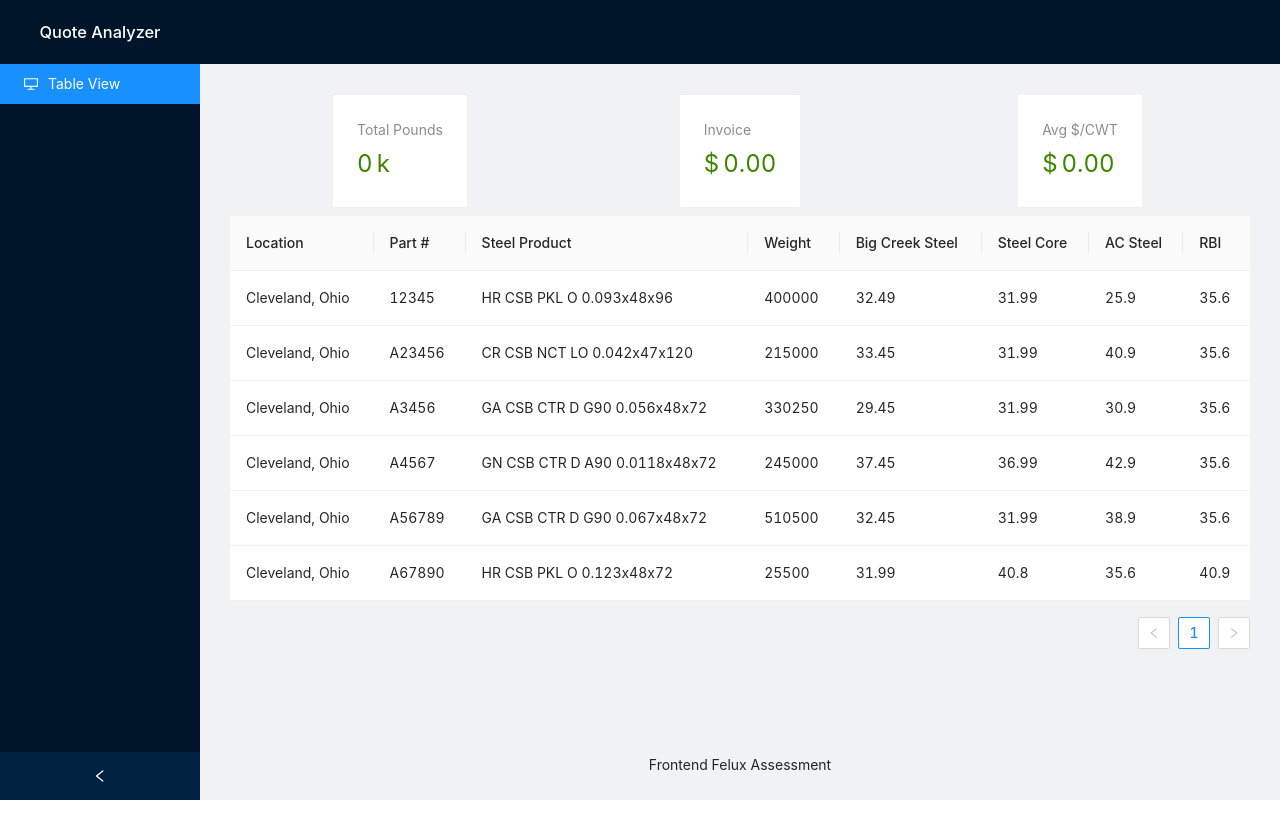
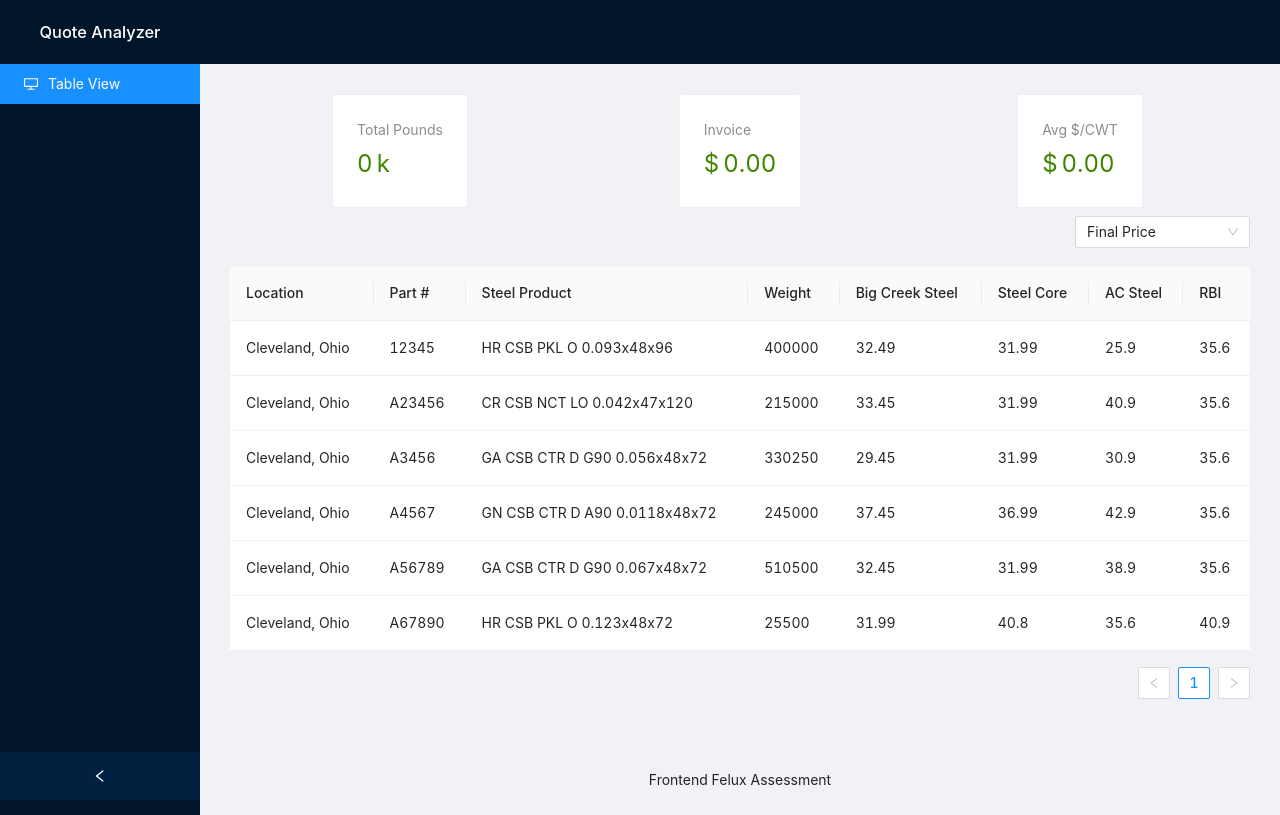
Before and after one commit to matthewbennett/felux, a React (Create React App) app in the folder client/: page / in a window 1280 px wide. Built offline with nearby package versions, Linux system fonts and the light colour scheme.

Commit message:
table is updating

```diff
--- /dev/null
+++ b/client/src/components/DataTable/DataTable.css
@@ -0,0 +1,4 @@
+.spacer {
+    width: 100%;
+    height: 50px;
+}
--- a/client/src/components/DataTable/DataTable.js
+++ b/client/src/components/DataTable/DataTable.js
@@ -1,10 +1,29 @@
 import React, { useState, useEffect } from 'react'
 import PropTypes from 'prop-types'
-import { Table, Tag, Space } from 'antd';
+import { Table } from 'antd';
+import Filter from '../Filter/Filter';
+import './DataTable.css';
+
 
 function DataTable({quotes}) {
     const [filter, changeFilter] = useState('FinalPrice');
+    const [formattedQuotes, updateQuotes] = useState();
+    const [table, updateTable] = useState();
     const companies = [];
+    const filterOptions = [
+        {
+            value: 'FinalPrice',
+            label: 'Final Price'
+        },
+        {
+            value: 'PackagingFee',
+            label: 'Packaging Fee'
+        },
+        {
+            value: 'FreightFee',
+            label: 'Freight Fee'
+        }
+    ];
 
     for(let quote in quotes) {
         quotes[quote].Quotes.map((item, i) => {
@@ -12,12 +31,6 @@ function DataTable({quotes}) {
             if(companies.indexOf(item.Company) === -1) {
                 companies.push(item.Company);
             }
-        });
-    }
-
-    for(let quote in quotes) {
-        quotes[quote]['Quotes'].map((item, i) => {
-            quotes[quote][item.Company] = item[filter];
         });
     }
 
@@ -33,34 +46,69 @@ function DataTable({quotes}) {
         {
             title: 'Location',
             dataIndex: 'Location',
-            key: 'Location',
+            key: genKey(),
         },
         {
             title: 'Part #',
             dataIndex: 'PartNo',
-            key: 'PartNo',
+            key: genKey(),
         },
         {
             title: 'Steel Product',
             dataIndex: 'Product',
-            key: 'Product',
+            key: genKey(),
         },
         {
             title: 'Weight',
             dataIndex: 'Weight',
-            key: 'Weight',
+            key: genKey(),
         }
     ];
 
     Array.prototype.push.apply(columns, dynamicColumns);
 
+    useEffect(() => {
+        updateTable('');
+        const newQuotes = formateQuotes(quotes, filter);
+        updateQuotes([...newQuotes]);
+    }, [filter]);
 
+    useEffect(() => {
+        console.log('qoute change');
+        const newTable = genTable(formattedQuotes, columns);
+        updateTable(newTable);
+    },[formattedQuotes]);
 
-  return (<Table columns={columns} dataSource={quotes} />)
+  return (
+      <div>
+          <Filter optionValues={filterOptions} defaultIndex={0} updateFilter={changeFilter} />
+          <div className='spacer' />
+          {table}
+      </div>
+  )
 }
 
 DataTable.propTypes = {
     quotes: PropTypes.array
 }
 
+const genKey = () => {
+   return (Math.random() + 1).toString(36).substring(7)
+};
+
+const genTable = (tableData, columnData) => {
+    // this isn't ideal but it helps to make sure the table is being updated on state change.
+    return (<Table className='quote-table' columns={columnData} dataSource={tableData} />);
+}
+
+const formateQuotes = (quotes, filter) => {
+    for(let quote in quotes) {
+        quotes[quote].key = quote;
+        quotes[quote]['Quotes'].map((item, i) => {
+            quotes[quote][item.Company] = item[filter];
+        });
+    }
+    return quotes;
+}
+
 export default DataTable
--- /dev/null
+++ b/client/src/components/Filter/Filter.css
@@ -0,0 +1,4 @@
+.filter {
+    width: 175px;
+    float: right;
+}
--- /dev/null
+++ b/client/src/components/Filter/Filter.js
@@ -0,0 +1,29 @@
+import React from 'react'
+import PropTypes from 'prop-types'
+import { Select } from 'antd';
+import './Filter.css';
+
+const Filter = ({optionValues, defaultIndex, updateFilter}) => {
+    const { Option } = Select;
+    const handleChange = (value) => {
+        updateFilter(value);
+    };
+    const genOption = (optionValue, i) => {
+        return <Option key={i} value={optionValue.value}>{optionValue.label}</Option>;
+    };
+    const optionItems = optionValues.map(genOption);
+
+    return (
+        <Select defaultValue={optionValues[defaultIndex].value} className='filter' onChange={handleChange}>
+            {optionItems}
+        </Select>
+    )
+}
+
+Filter.propTypes = {
+    optionValues: PropTypes.array,
+    defaultIndex: PropTypes.number,
+    updateFilter: PropTypes.func
+}
+
+export default Filter
```
